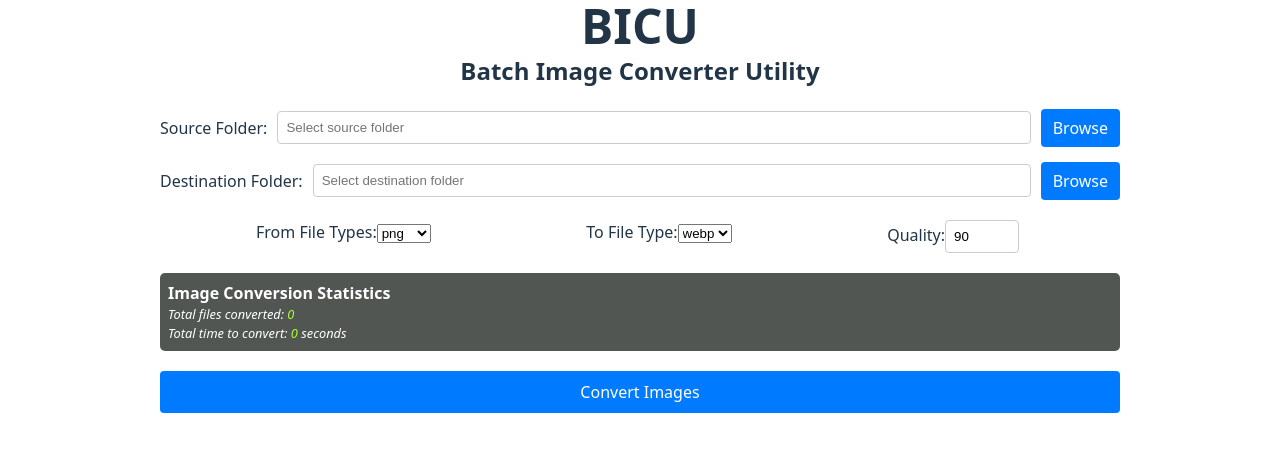
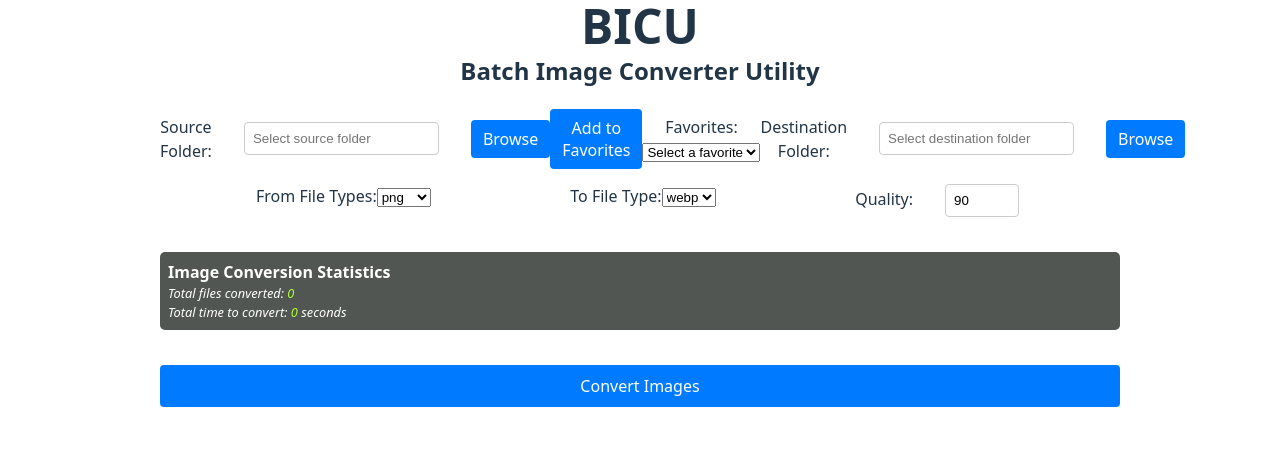
Before and after one commit to danieleugenevoigt/Image-Converter, a React (Vite) app in the folder image-converter/: page / in a window 1280 px wide. Shown: the top 452 px of the page. Built offline with nearby package versions, Linux system fonts and the light colour scheme.

Commit message:
added basic faorites functionality-does not persist

```diff
--- a/image-converter/src/App.css
+++ b/image-converter/src/App.css
@@ -66,9 +66,10 @@
 }
 
 .path-input {
+  align-items: center;
   display: flex;
-  align-items: center;
-  gap: 10px;
+
+  width: 50vw;;
 }
 
 input {
@@ -76,6 +77,8 @@ input {
   padding: 8px;
   border: 1px solid #ccc;
   border-radius: 4px;
+  margin-left: 2rem;
+  margin-right: 2rem;
 }
 
 button {
--- a/image-converter/src/App.jsx
+++ b/image-converter/src/App.jsx
@@ -1,4 +1,4 @@
-import { useState } from "react";
+import { useState, useEffect } from "react";
 import { open } from "@tauri-apps/plugin-dialog";
 import { invoke } from "@tauri-apps/api/core";
 import InformationViewer from "./InformationViewer/InformationViewer.jsx";
@@ -15,6 +15,22 @@ function App() {
   const [fileCount, setFileCount] = useState(0);
   const [totalTime, setTotalTime] = useState(0);
   const [quality, setQuality] = useState(90);
+  const [favorites, setFavorites] = useState([]);
+
+  // Load favorites from localStorage when the app loads
+  useEffect(() => {
+    const storedFavorites = localStorage.getItem("favorites");
+    console.log("Loaded from localStorage:", storedFavorites); // Debugging log
+
+    if (storedFavorites) {
+      setFavorites(JSON.parse(storedFavorites));
+    }
+  }, []);
+
+  // Save favorites to localStorage whenever they change
+  useEffect(() => {
+    localStorage.setItem("favorites", JSON.stringify(favorites));
+  }, [favorites]);
 
   const handleBrowseSource = async () => {
     try {
@@ -24,6 +40,19 @@ function App() {
     } catch (error) {
       console.error("Error selecting source folder:", error);
     }
+  };
+
+  const handleAddToFavorites = () => {
+    if (sourcePath && !favorites.includes(sourcePath)) {
+      setFavorites([...favorites, sourcePath]);
+      setMessage("Added to favorites!");
+    } else {
+      setMessage("Path is already in favorites or empty.");
+    }
+  };
+
+  const handleSelectFavorite = (favorite) => {
+    setSourcePath(favorite);
   };
 
   const handleBrowseDestination = async () => {
@@ -61,9 +90,6 @@ function App() {
         quality: quality,
        });
 
-       console.log("Conversion result:", data); // Add this line to inspect the data object
-
-
       setFileCount(data[0]);
       setTotalTime(data[1].toFixed(3));      setMessage("Conversion completed successfully!");
     } catch (error) {
@@ -81,13 +107,40 @@ function App() {
       <div className="path-container">
         <div className="path-input">
           <label>Source Folder:</label>
-          <input type="text" value={sourcePath} readOnly placeholder="Select source folder" />
+          <input
+            type="text"
+            value={sourcePath}
+            readOnly
+            placeholder="Select source folder"
+          />
           <button onClick={handleBrowseSource}>Browse</button>
+          <button onClick={handleAddToFavorites}>Add to Favorites</button>
+
+          <div className="favorites-container">
+          <label>Favorites:</label>
+          <select
+            onChange={(e) => handleSelectFavorite(e.target.value)}
+            value={sourcePath}
+          >
+            <option value="">Select a favorite</option>
+            {favorites.map((favorite, index) => (
+              <option key={index} value={favorite}>
+                {favorite}
+              </option>
+            ))}
+          </select>
         </div>
+
+
 
         <div className="path-input">
           <label>Destination Folder:</label>
-          <input type="text" value={destinationPath} readOnly placeholder="Select destination folder" />
+          <input
+            type="text"
+            value={destinationPath}
+            readOnly
+            placeholder="Select destination folder"
+          />
           <button onClick={handleBrowseDestination}>Browse</button>
         </div>
       </div>
@@ -95,7 +148,10 @@ function App() {
       <div className="file-types">
         <div className="from-file-types">
           <label>From File Types:</label>
-          <select value={fromFileType} onChange={(e) => setFromFileType(e.target.value)}>
+          <select
+            value={fromFileType}
+            onChange={(e) => setFromFileType(e.target.value)}
+          >
             <option value="*">Any</option>
             <option value="webp">webp</option>
             <option value="jpeg">jpeg</option>
@@ -105,7 +161,10 @@ function App() {
         </div>
         <div className="to-file-types">
           <label>To File Type:</label>
-          <select value={toFileType} onChange={(e) => setToFileType(e.target.value)}>
+          <select
+            value={toFileType}
+            onChange={(e) => setToFileType(e.target.value)}
+          >
             <option value="webp">webp</option>
             <option value="jpeg">jpeg</option>
             <option value="png">png</option>
@@ -119,16 +178,24 @@ function App() {
             min="1"
             max="100"
             value={quality}
-            onChange={(e) => setQuality(Number(e.target.value))}          />
+            onChange={(e) => setQuality(Number(e.target.value))}
+          />
         </div>
       </div>
-      <div><InformationViewer fileCount={fileCount} totalTime={ totalTime} /></div>
-      <button className="convert-button" onClick={handleConvertImages} disabled={isConverting}>
+      <div>
+        <InformationViewer fileCount={fileCount} totalTime={totalTime} />
+      </div>
+      <button
+        className="convert-button"
+        onClick={handleConvertImages}
+        disabled={isConverting}
+      >
         {isConverting ? "Converting..." : "Convert Images"}
       </button>
 
       {message && <p className="status-message">{message}</p>}
-    </div>
+        </div>
+      </div>
   );
 }
 
```
Also changed, not shown: 2 other files (tests, documents, lock files or other folders).
